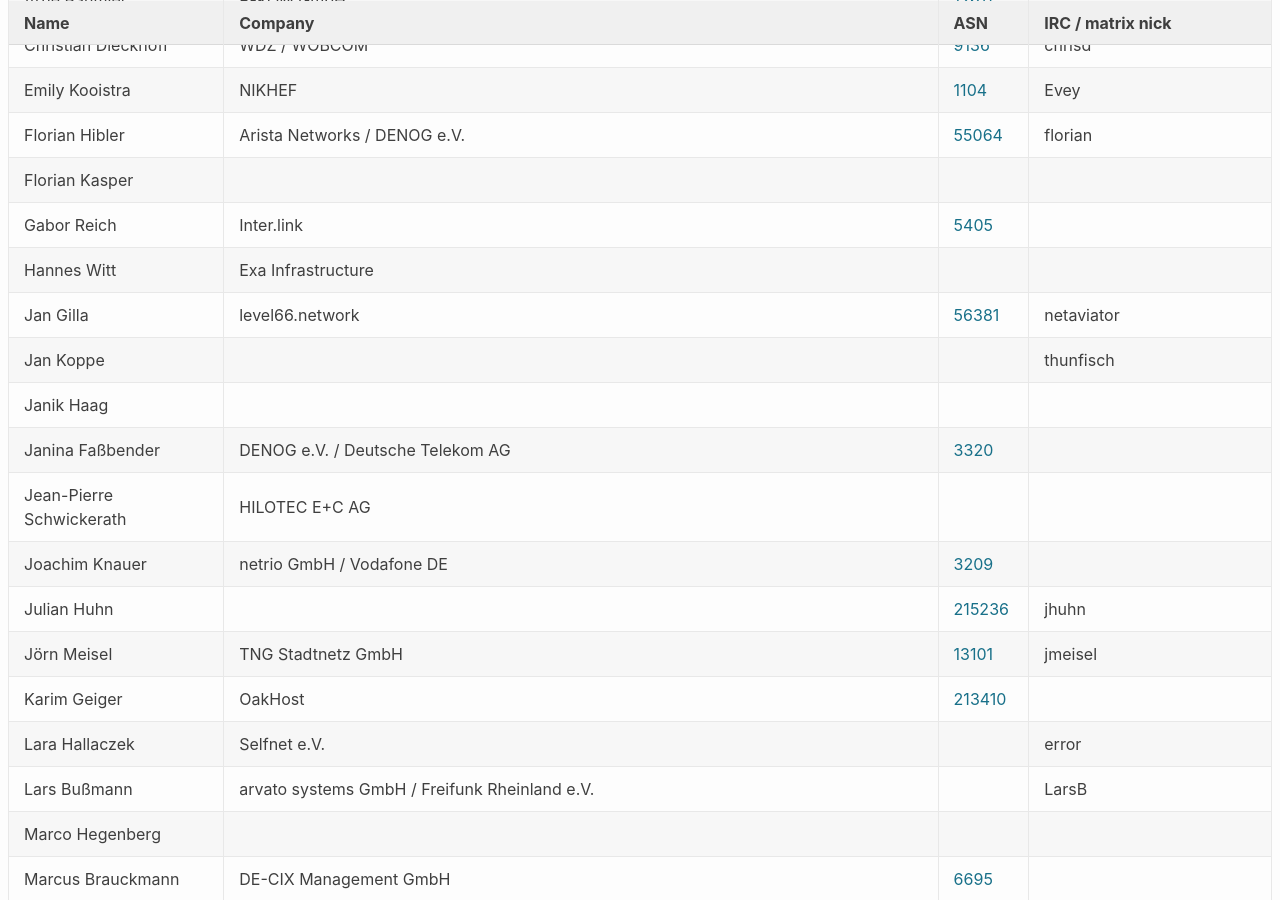
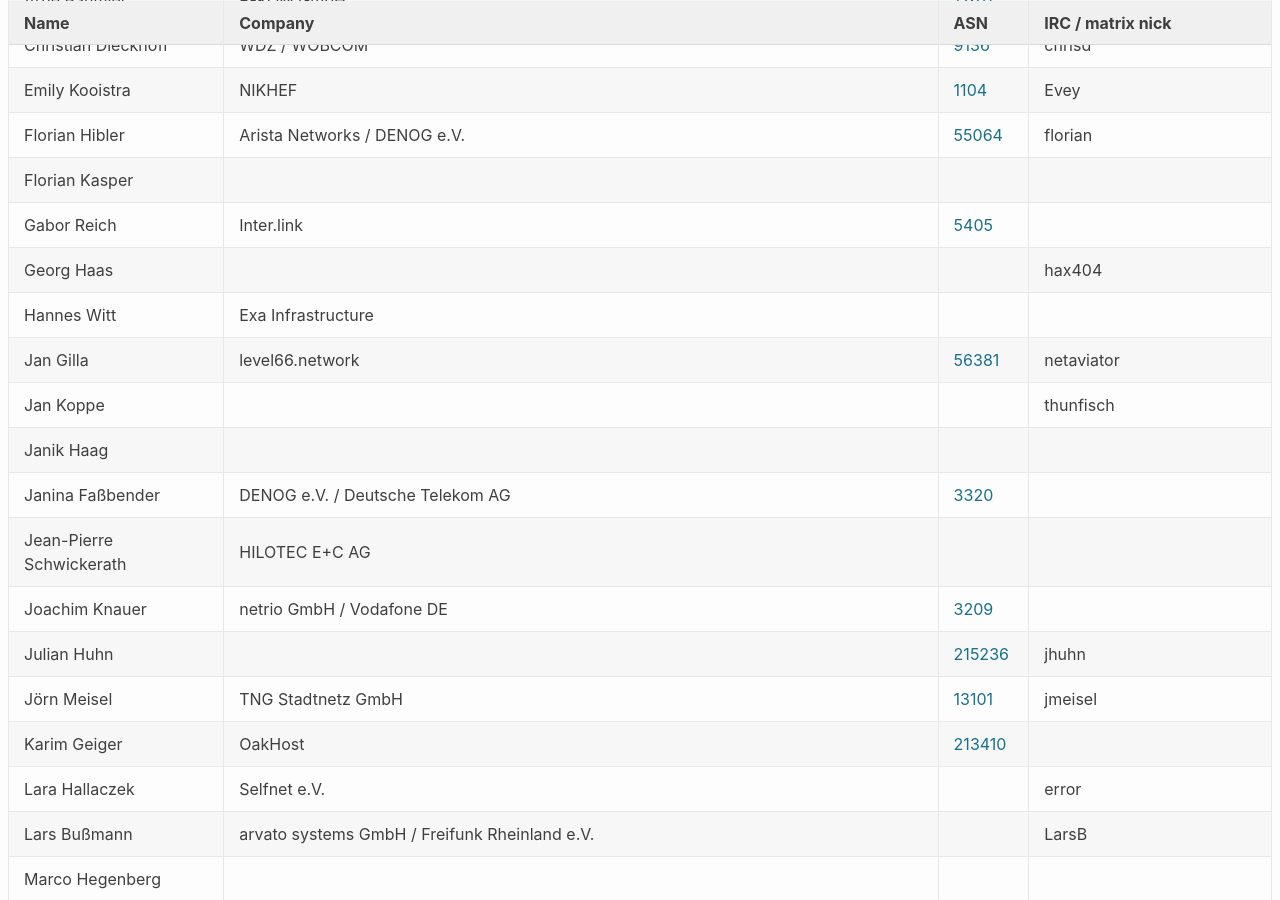
Before and after one commit to denog/pretix-attendeelist, a Jekyll site: the page built from denog17/index.markdown, in a window 1280 px wide and 900 px high, scrolled down 514 px. Built offline with Jekyll 4.4.1, drawn with Linux system fonts in a browser that asks for light colours.

Commit message:
Latest data: Wed Apr 30 12:13:30 UTC 2025

```diff
--- a/_data/attendees_denog17_onsite.json
+++ b/_data/attendees_denog17_onsite.json
@@ -76,6 +76,12 @@
     "company": "Inter.link",
     "irc": null,
     "asn": "5405"
+  },
+  {
+    "name": "Georg Haas",
+    "company": null,
+    "irc": "hax404",
+    "asn": null
   },
   {
     "name": "Hannes Witt",
```
